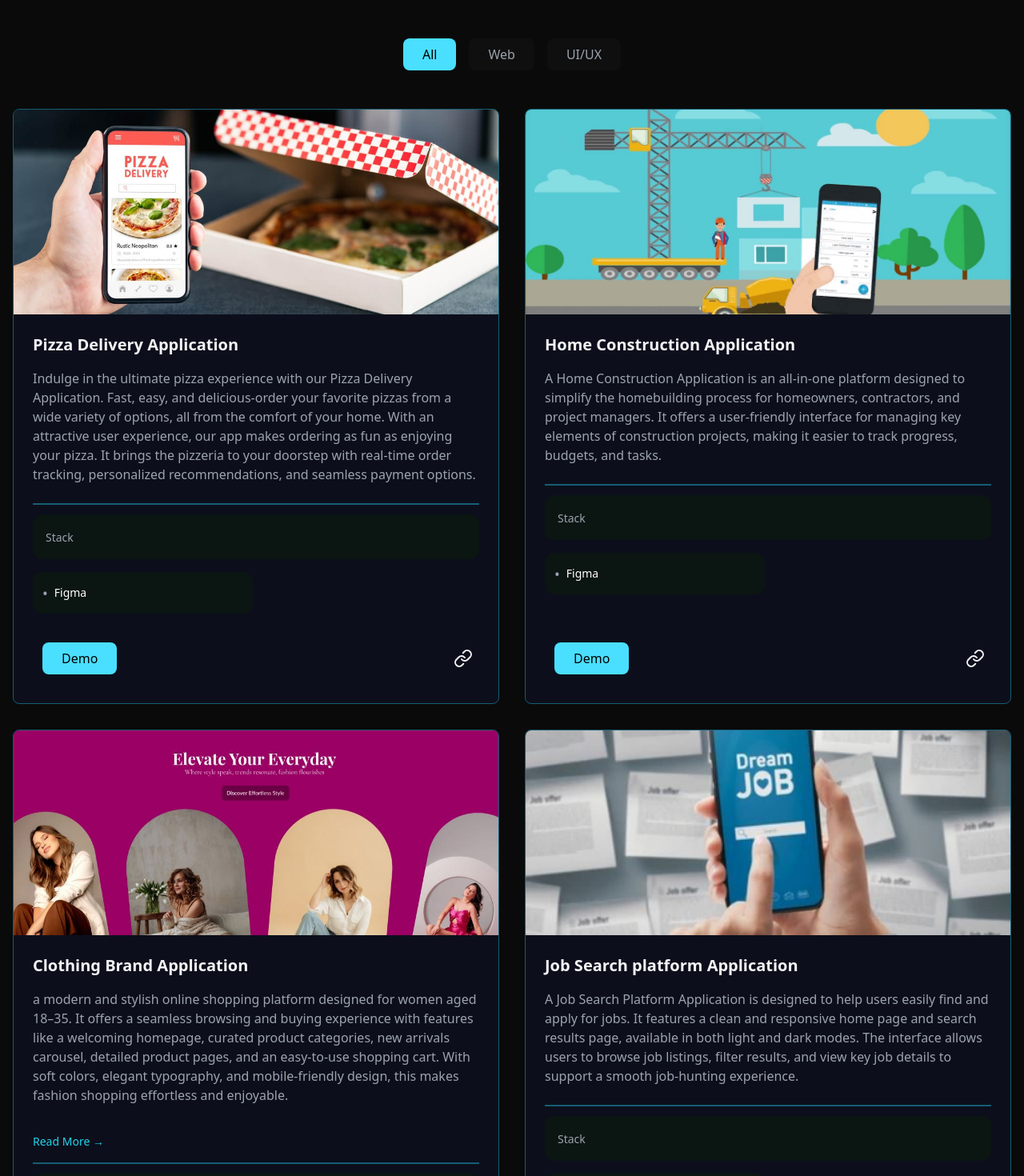
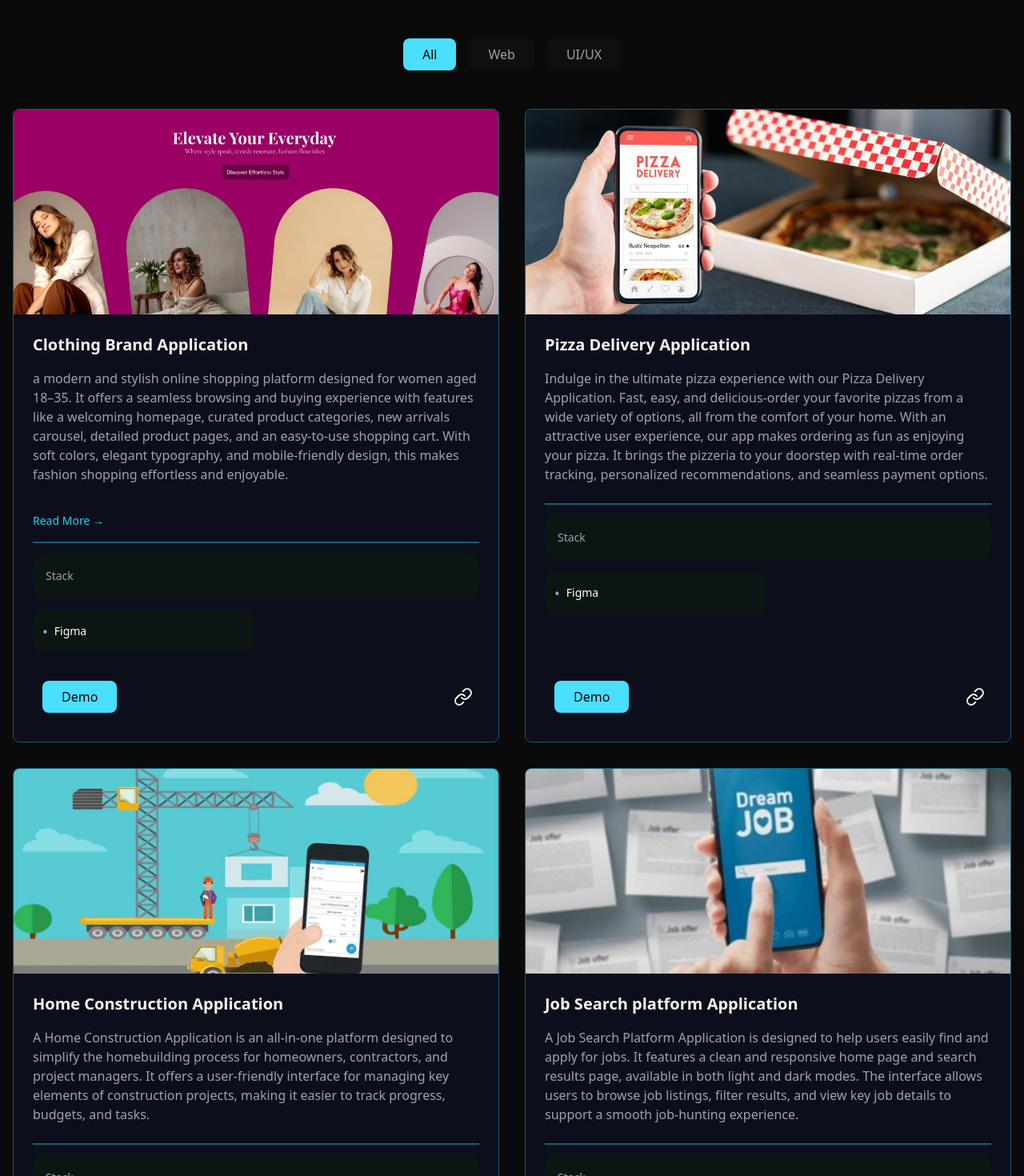
Before and after one commit to keshariT99/My-Portfolio, a React (Vite) app: page / in a window 1280 px wide. Shown: the part 3900-5370 px from the top of the page at 80% size. Built offline with nearby package versions, Linux system fonts and the light colour scheme.

Commit message:
Update projects

```diff
--- a/src/components/Projects.tsx
+++ b/src/components/Projects.tsx
@@ -6,6 +6,16 @@ const Projects = () => {
   const [activeFilter, setActiveFilter] = useState('All');
 
   const projects = [
+    {
+      title: "Clothing Brand Application",
+      description: "a modern and stylish online shopping platform designed for women aged 18–35. It offers a seamless browsing and buying experience with features like a welcoming homepage, curated product categories, new arrivals carousel, detailed product pages, and an easy-to-use shopping cart. With soft colors, elegant typography, and mobile-friendly design, this makes fashion shopping effortless and enjoyable.",
+      image: "clothingweb.JPG",
+      category: "UI/UX",
+      stack: ["Figma"],
+      link: ["https://www.figma.com/design/fX4CMNdvyDCpdlu2FKY0cn/Fashion-Brand?node-id=0-1&t=MM3scR7seZWEMXBh-1"],
+      demo: ["https://www.figma.com/proto/fX4CMNdvyDCpdlu2FKY0cn/Fashion-Brand?node-id=0-1&t=MM3scR7seZWEMXBh-1 "],
+      caseStudy: "/casestudy/traveling-website"
+    },
     {
       title: "Pizza Delivery Application",
       description: "Indulge in the ultimate pizza experience with our Pizza Delivery Application. Fast, easy, and delicious-order your favorite pizzas from a wide variety of options, all from the comfort of your home. With an attractive user experience, our app makes ordering as fun as enjoying your pizza. It brings the pizzeria to your doorstep with real-time order tracking, personalized recommendations, and seamless payment options.",
@@ -24,17 +34,6 @@ const Projects = () => {
       link: ["https://www.figma.com/design/y9BBvLy0jXkp9BJpgz4Sai/MobileApp?node-id=0-1&t=cyMD8DvPfZq2005m-1"],
       demo: ["https://drive.google.com/file/d/1PvI3ATiSFCZOmkYGHkgshq19IlM5478V/view?usp=sharing"]
     },
-    {
-      title: "Clothing Brand Application",
-      description: "a modern and stylish online shopping platform designed for women aged 18–35. It offers a seamless browsing and buying experience with features like a welcoming homepage, curated product categories, new arrivals carousel, detailed product pages, and an easy-to-use shopping cart. With soft colors, elegant typography, and mobile-friendly design, this makes fashion shopping effortless and enjoyable.",
-      image: "clothingweb.JPG",
-      category: "UI/UX",
-      stack: ["Figma"],
-      link: ["https://www.figma.com/design/fX4CMNdvyDCpdlu2FKY0cn/Fashion-Brand?node-id=0-1&t=MM3scR7seZWEMXBh-1"],
-      demo: ["https://www.figma.com/proto/fX4CMNdvyDCpdlu2FKY0cn/Fashion-Brand?node-id=0-1&t=MM3scR7seZWEMXBh-1 "],
-      caseStudy: "/casestudy/traveling-website"
-    },
-
     {
       title: "Job Search platform Application",
       description: "A Job Search Platform Application is designed to help users easily find and apply for jobs. It features a clean and responsive home page and search results page, available in both light and dark modes. The interface allows users to browse job listings, filter results, and view key job details to support a smooth job-hunting experience.",
```
